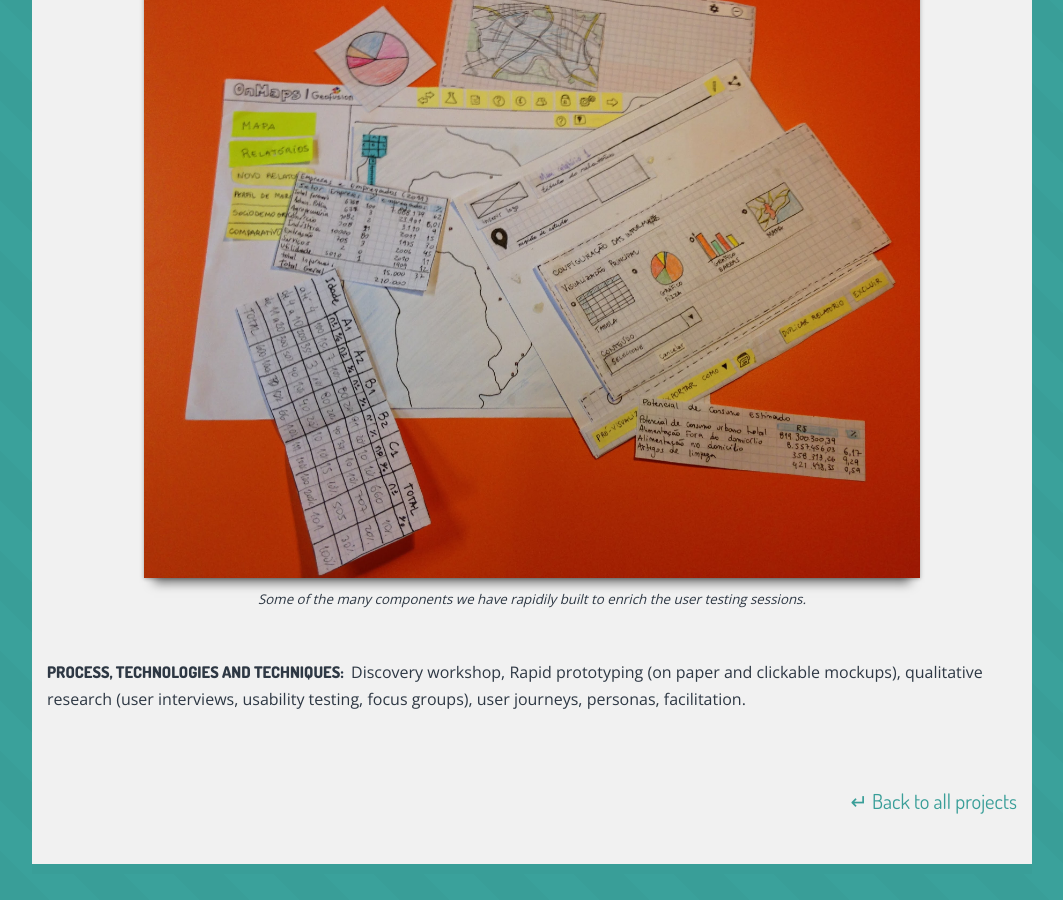
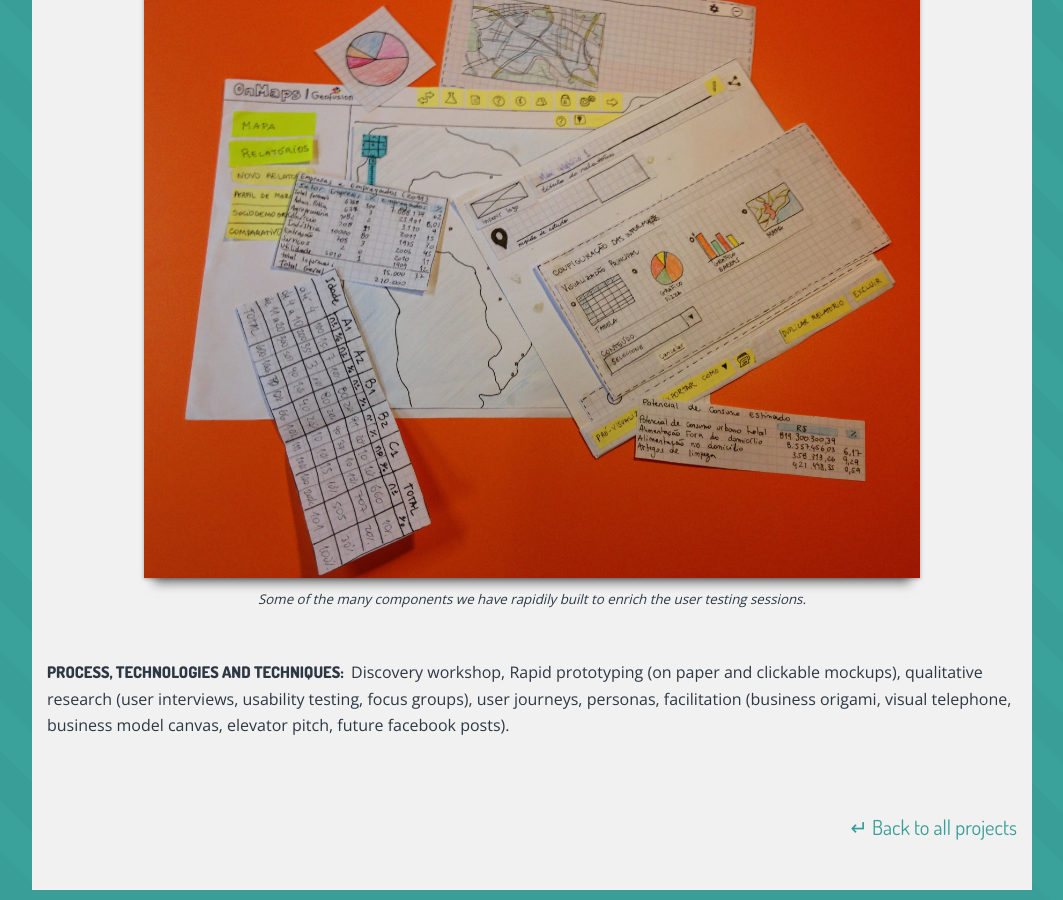
Before and after one commit to albogabriel/gabrielalbo.com, a Jekyll site: the page built from _posts/2014-04-01-geofusion.markdown, in a window 1280 px wide and 900 px high, scrolled down 2508 px. Shown: the whole window, without its empty margins (108-1171 px from the left). Built offline with Jekyll 4.4.1, drawn with Linux system fonts in a browser that asks for light colours; Markdown is read by kramdown in place of the engine named in the settings; before the commit the page ends 3382 px from its top, so only the background shows below that.

Commit message:
Adding more info to geofusion project

```diff
--- a/_posts/2014-04-01-geofusion.markdown
+++ b/_posts/2014-04-01-geofusion.markdown
@@ -34,4 +34,4 @@ current-page: portfolio-item
  </div>
 <br><br>
 <span class="category-description">PROCESS, TECHNOLOGIES AND TECHNIQUES:</span>
- Discovery workshop, Rapid prototyping (on paper and clickable mockups), qualitative research (user interviews, usability testing, focus groups), user journeys, personas, facilitation.
+ Discovery workshop, Rapid prototyping (on paper and clickable mockups), qualitative research (user interviews, usability testing, focus groups), user journeys, personas, facilitation (business origami, visual telephone, business model canvas, elevator pitch, future facebook posts).
```
